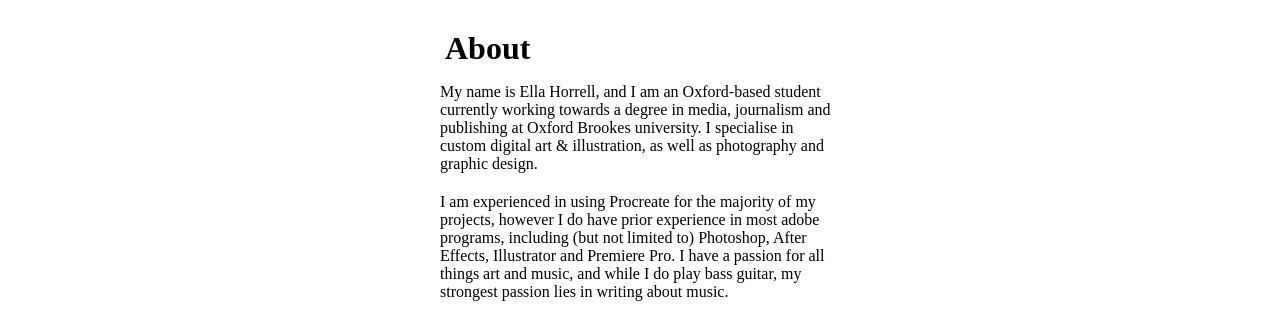
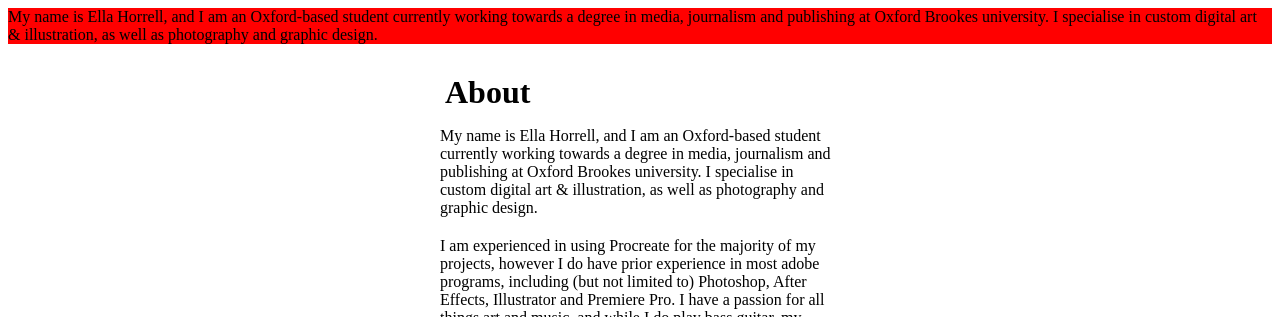
Before and after one commit to ellahorrell/brookesblog, a Jekyll site: the page aboutme/index.html, which Jekyll copies as it is, in a window 1280 px wide, cut to the strip 0-317 px from the top of the page. Built offline with Jekyll 4.4.1, drawn with Linux system fonts in a browser that asks for light colours.

Commit message:
Update index.html

```diff
--- a/aboutme/index.html
+++ b/aboutme/index.html
@@ -5,8 +5,30 @@
   <meta name="viewport" content="width=device-width, initial-scale=1.0" />
   <link rel="stylesheet" href="css/styles.css">
   <title>Ella Horrell</title>
+  <style>
+  .holdingcontainer{
+    width: 100%;
+    display: flex;
+    background: #ffc728;
+  }
+
+  .internalcontainerL{
+    flex: 1;
+    background: red;
+  }
+
+  .internalcontainerR{
+    flex 1;
+    background: cyan;
+  }
+  </style>
 </head>
+
 <body>
+  <div class="holdingcontainer">
+    <div class="internalcontainerL">My name is Ella Horrell, and I am an Oxford-based student currently working towards a degree in media, journalism and publishing at Oxford Brookes university. I specialise in custom digital art & illustration, as well as photography and graphic design.</div>
+    <div class="internalcontainerR"></div>
+   </div>
 
   <main>
 <div class="info">
```
